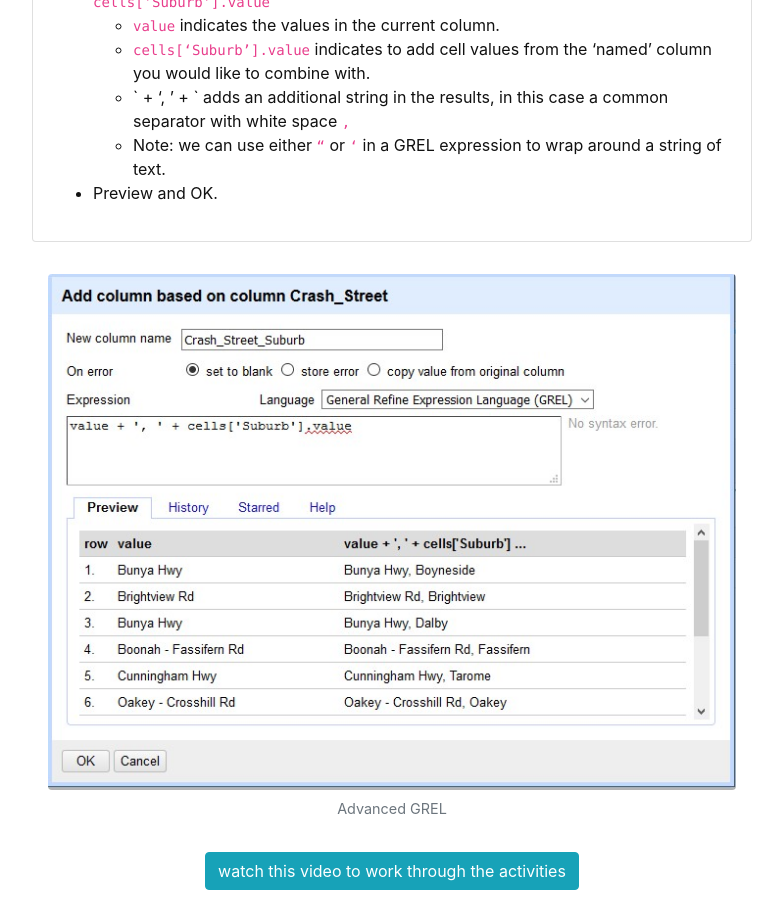
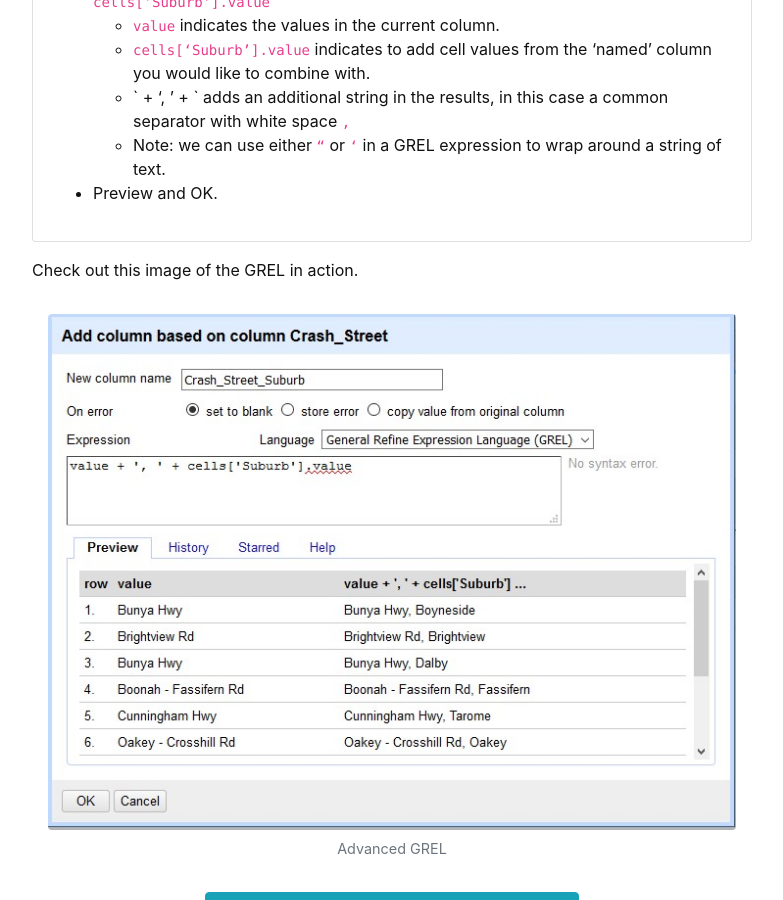
Before and after one commit to GULibrarySandbox/advanced-data-wrangle-old, a Jekyll site: the page built from content/3-lesson.md, in a window 1280 px wide and 900 px high, scrolled down 1757 px. Shown: the whole window, without its empty margins (248-1031 px from the left). Built offline with Jekyll 4.4.1, drawn with Linux system fonts in a browser that asks for light colours.

Commit message:
Update 3-lesson.md

```diff
--- a/content/3-lesson.md
+++ b/content/3-lesson.md
@@ -57,6 +57,8 @@ Let’s concatenate the values from `Crash_Street_Suburb`  and `Suburb columns`
 - Preview and OK.{% endcapture %}
 {% include card.md header="Add a new column with values from two columns " text=text %}
 
+Check out this image of the GREL in action.
+
 {% include figure.html img="AdvGREL.jpg" alt="Advanced GREL" caption="Advanced GREL" width="100%" %}
 
 {% include button.md text="watch this video to work through the activities" link="    " color="info" %}
```
